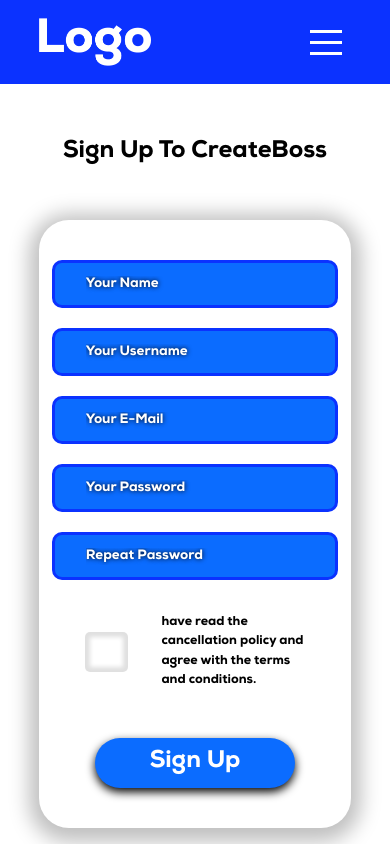
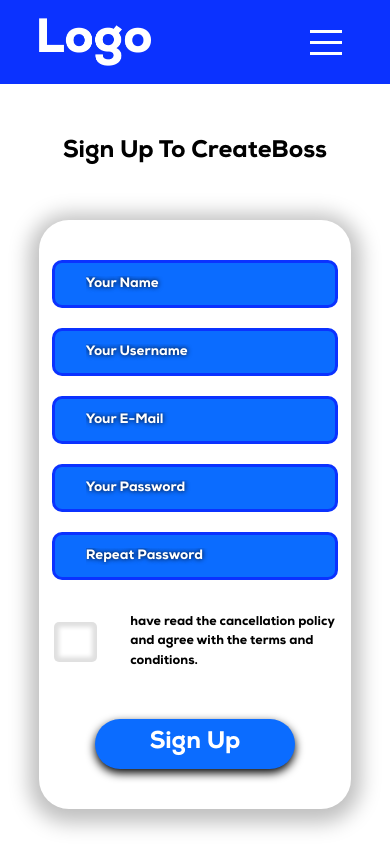
Before and after one commit to Intrgalactic/create-boss-test, a React (Vite) app: page /sign-up in a window 390 px wide. Shown: the top 844 px of the page. Built offline with nearby package versions, Linux system fonts and the light colour scheme; no server answers.

Commit message:
fixed signup appearance

```diff
--- a/src/index.css
+++ b/src/index.css
@@ -1250,7 +1250,7 @@
   }
 
   form label {
-    width: calc(60% + 40px);
+    max-width: 95%;
     font-size: 0.8em;
   }
 
@@ -1476,6 +1476,9 @@
   .auth-form form {
     gap:20px;
   }
+  .auth-container {
+    min-height: 80vh;
+  }
 }
 
 @media only screen and (min-width:512px) and (max-width:768px) {
```
